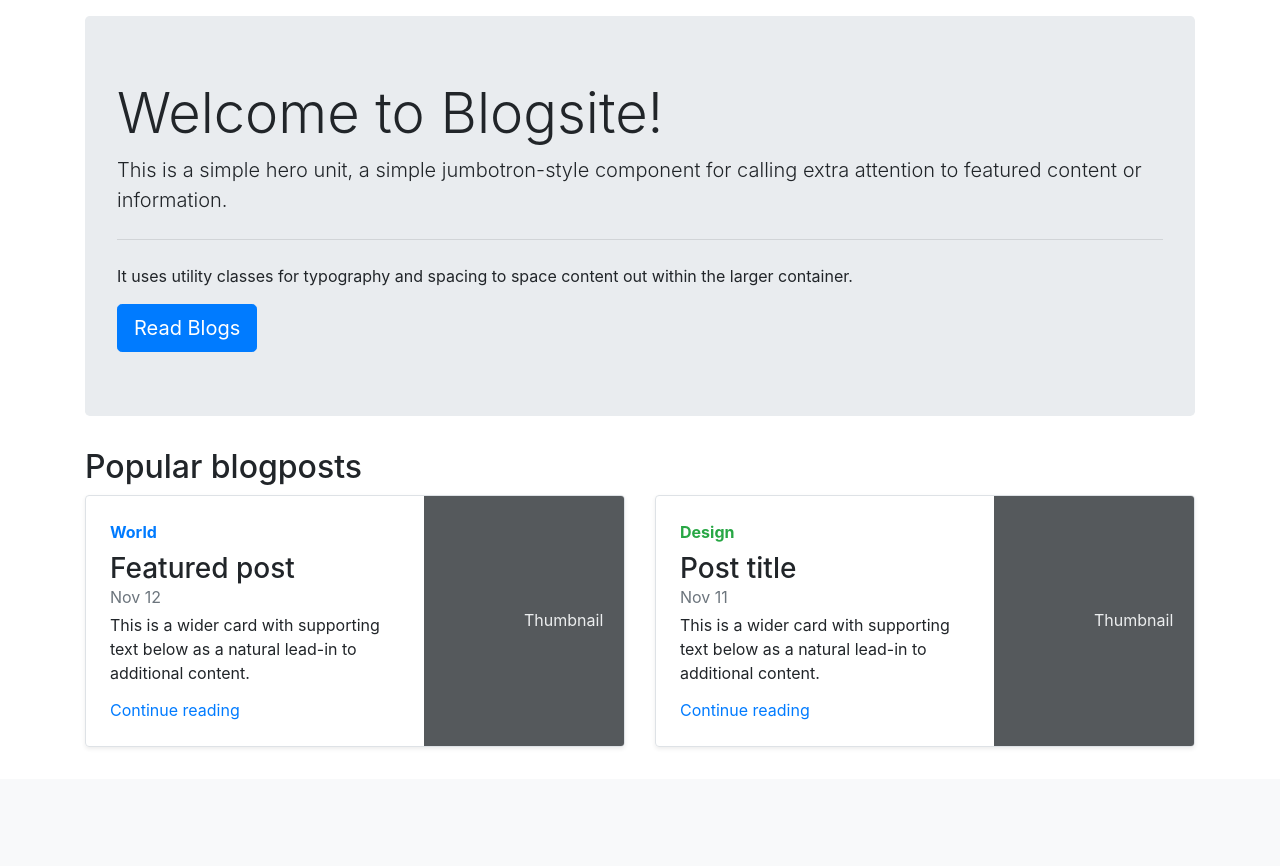
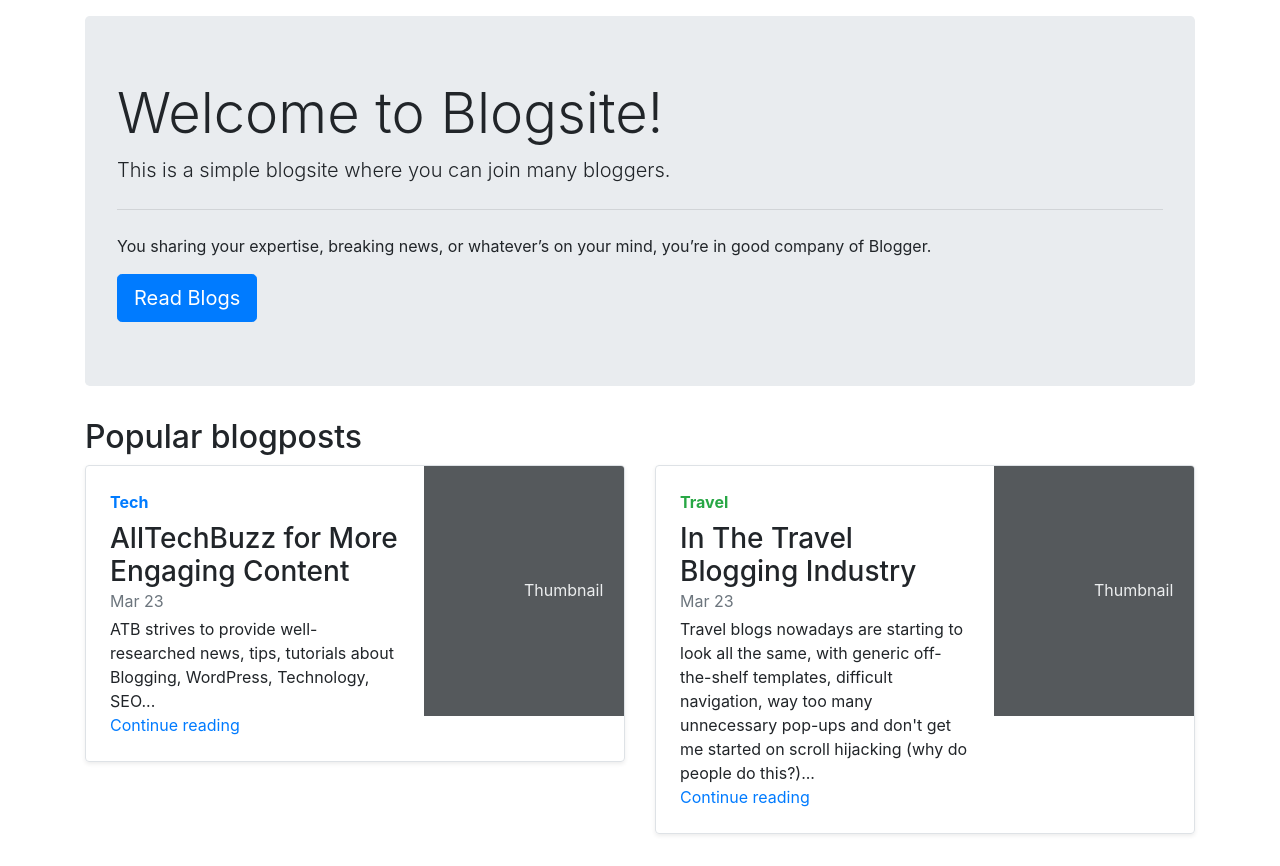
Before and after one commit to PriyankaAsrani12/BlogUsingDjango, a Django app: template templates/home/index.html in a window 1280 px wide. Shown: the part 56-922 px from the top of the page. Before the commit the page ends 803 px from the top, so only its background shows below. Run offline with Django 3.2, Linux system fonts and the light colour scheme; the template is opened without the code that fills it, so the values that code supplies are empty; some libraries are stand-ins or nearby versions.

Commit message:
Improved ui

```diff
--- a/home/views.py
+++ b/home/views.py
@@ -65,6 +65,7 @@ def handleSignup(request):
         myuser=User.objects.create_user(username,email,password1)
         myuser.first_name=firstname
         myuser.last_name=lastname
+        myuser.is_staff=True
         myuser.save()
         messages.success(request,"Your account has been successfully created")
         return redirect('/')
--- a/templates/blog/blogHome.html
+++ b/templates/blog/blogHome.html
@@ -16,7 +16,7 @@
                 </div>
             </div>
             <div class="col-auto d-none d-lg-block">
-                <svg class="bd-placeholder-img" width="200" height="250" xmlns="http://www.w3.org/2000/svg" preserveAspectRatio="xMidYMid slice" focusable="false" role="img" aria-label="Placeholder: Thumbnail"><title>Placeholder</title><rect width="100%" height="100%" fill="#55595c"></rect><text x="50%" y="50%" fill="#eceeef" dy=".3em">Thumbnail</text></svg>
+                <svg class="bd-placeholder-img" width="200" height="250" xmlns="https://socialmediaweek.org/wp-content/blogs.dir/1/files/brand-blog-feature.jpg" preserveAspectRatio="xMidYMid slice" focusable="false" role="img" aria-label="Placeholder: Thumbnail"><title>Placeholder</title><rect width="100%" height="100%" fill="#55595c"></rect><text x="50%" y="50%" fill="#eceeef" dy=".3em">Thumbnail</text></svg>
             </div>
         </div>
     </div>
--- a/templates/home/index.html
+++ b/templates/home/index.html
@@ -2,9 +2,9 @@
 <div class="container my-3">
     <div class="jumbotron">
         <h1 class="display-4">Welcome to Blogsite!</h1>
-        <p class="lead">This is a simple hero unit, a simple jumbotron-style component for calling extra attention to featured content or information.</p>
+        <p class="lead">This is a simple blogsite where you can join many bloggers.</p>
         <hr class="my-4">
-        <p>It uses utility classes for typography and spacing to space content out within the larger container.</p>
+        <p>You sharing your expertise, breaking news, or whatever’s on your mind, you’re in good company of Blogger.</p>
         <a class="btn btn-primary btn-lg" href="/blog" role="button">Read Blogs</a>
     </div>
 </div>
@@ -14,28 +14,28 @@
         <div class="col-md-6">
             <div class="row no-gutters border rounded overflow-hidden flex-md-row mb-4 shadow-sm h-md-250 position-relative">
                 <div class="col p-4 d-flex flex-column position-static">
-                    <strong class="d-inline-block mb-2 text-primary">World</strong>
-                    <h3 class="mb-0">Featured post</h3>
-                    <div class="mb-1 text-muted">Nov 12</div>
-                    <p class="card-text mb-auto">This is a wider card with supporting text below as a natural lead-in to additional content.</p>
+                    <strong class="d-inline-block mb-2 text-primary">Tech</strong>
+                    <h3 class="mb-0">AllTechBuzz for More Engaging Content</h3>
+                    <div class="mb-1 text-muted">Mar 23</div>
+                    <p class="card-text mb-auto">ATB strives to provide well-researched news, tips, tutorials about Blogging, WordPress, Technology, SEO...</p>
                     <a href="#" class="stretched-link">Continue reading</a>
                 </div>
                 <div class="col-auto d-none d-lg-block">
-                    <svg class="bd-placeholder-img" width="200" height="250" xmlns="http://www.w3.org/2000/svg" preserveAspectRatio="xMidYMid slice" focusable="false" role="img" aria-label="Placeholder: Thumbnail"><title>Placeholder</title><rect width="100%" height="100%" fill="#55595c"></rect><text x="50%" y="50%" fill="#eceeef" dy=".3em">Thumbnail</text></svg>
+                    <svg class="bd-placeholder-img" width="200" height="250" xmlns="https://socialmediaweek.org/wp-content/blogs.dir/1/files/brand-blog-feature.jpg" preserveAspectRatio="xMidYMid slice" focusable="false" role="img" aria-label="Placeholder: Thumbnail"><title>Placeholder</title><rect width="100%" height="100%" fill="#55595c"></rect><text x="50%" y="50%" fill="#eceeef" dy=".3em">Thumbnail</text></svg>
                 </div>
             </div>
         </div>
         <div class="col-md-6">
             <div class="row no-gutters border rounded overflow-hidden flex-md-row mb-4 shadow-sm h-md-250 position-relative">
                 <div class="col p-4 d-flex flex-column position-static">
-                    <strong class="d-inline-block mb-2 text-success">Design</strong>
-                    <h3 class="mb-0">Post title</h3>
-                    <div class="mb-1 text-muted">Nov 11</div>
-                    <p class="mb-auto">This is a wider card with supporting text below as a natural lead-in to additional content.</p>
+                    <strong class="d-inline-block mb-2 text-success">Travel</strong>
+                    <h3 class="mb-0">In The Travel Blogging Industry</h3>
+                    <div class="mb-1 text-muted">Mar 23</div>
+                    <p class="mb-auto">Travel blogs nowadays are starting to look all the same, with generic off-the-shelf templates, difficult navigation, way too many unnecessary pop-ups and don't get me started on scroll hijacking (why do people do this?)...</p>
                     <a href="#" class="stretched-link">Continue reading</a>
                 </div>
                 <div class="col-auto d-none d-lg-block">
-                    <svg class="bd-placeholder-img" width="200" height="250" xmlns="http://www.w3.org/2000/svg" preserveAspectRatio="xMidYMid slice" focusable="false" role="img" aria-label="Placeholder: Thumbnail"><title>Placeholder</title><rect width="100%" height="100%" fill="#55595c"></rect><text x="50%" y="50%" fill="#eceeef" dy=".3em">Thumbnail</text></svg>
+                    <svg class="bd-placeholder-img" width="200" height="250" xmlns="https://socialmediaweek.org/wp-content/blogs.dir/1/files/brand-blog-feature.jpg" preserveAspectRatio="xMidYMid slice" focusable="false" role="img" aria-label="Placeholder: Thumbnail"><title>Placeholder</title><rect width="100%" height="100%" fill="#55595c"></rect><text x="50%" y="50%" fill="#eceeef" dy=".3em">Thumbnail</text></svg>
                 </div>
             </div>
         </div>
```
Also changed, not shown: templates/home/about.html (+11 -1 lines).
